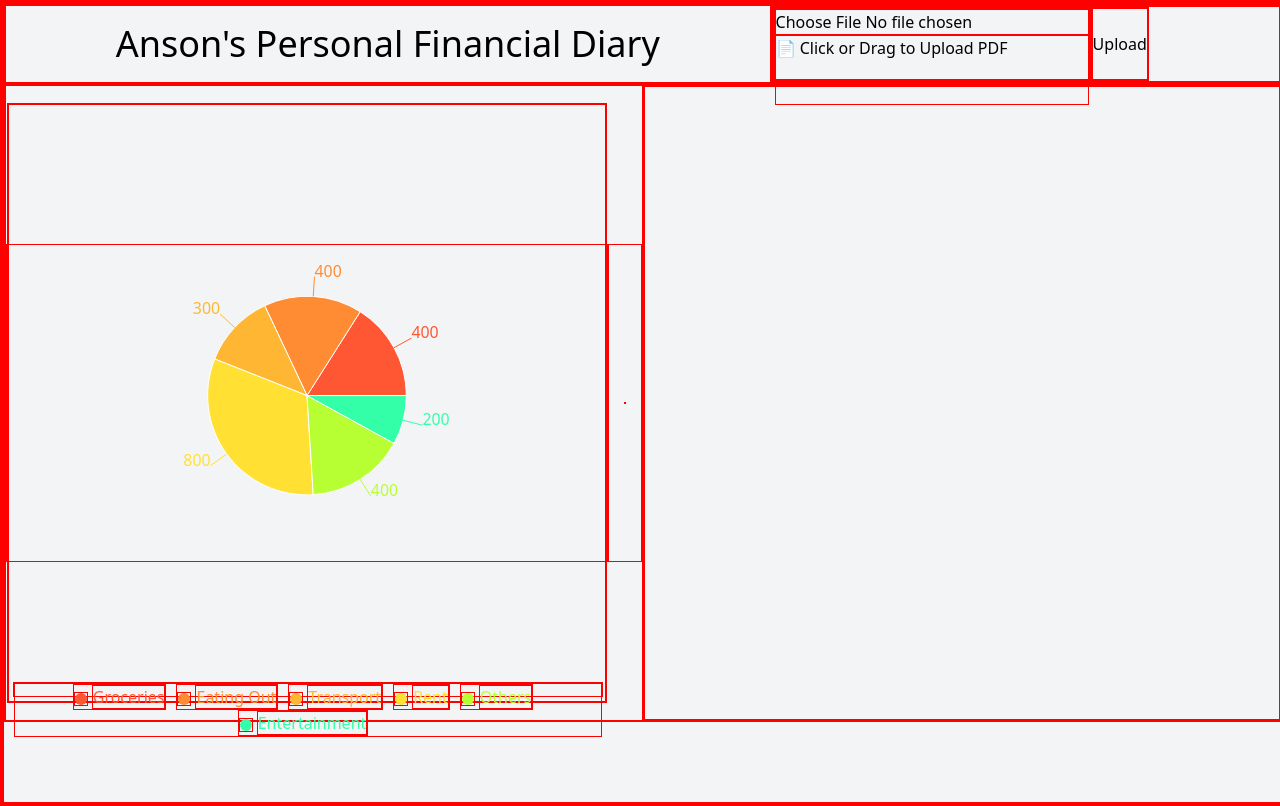
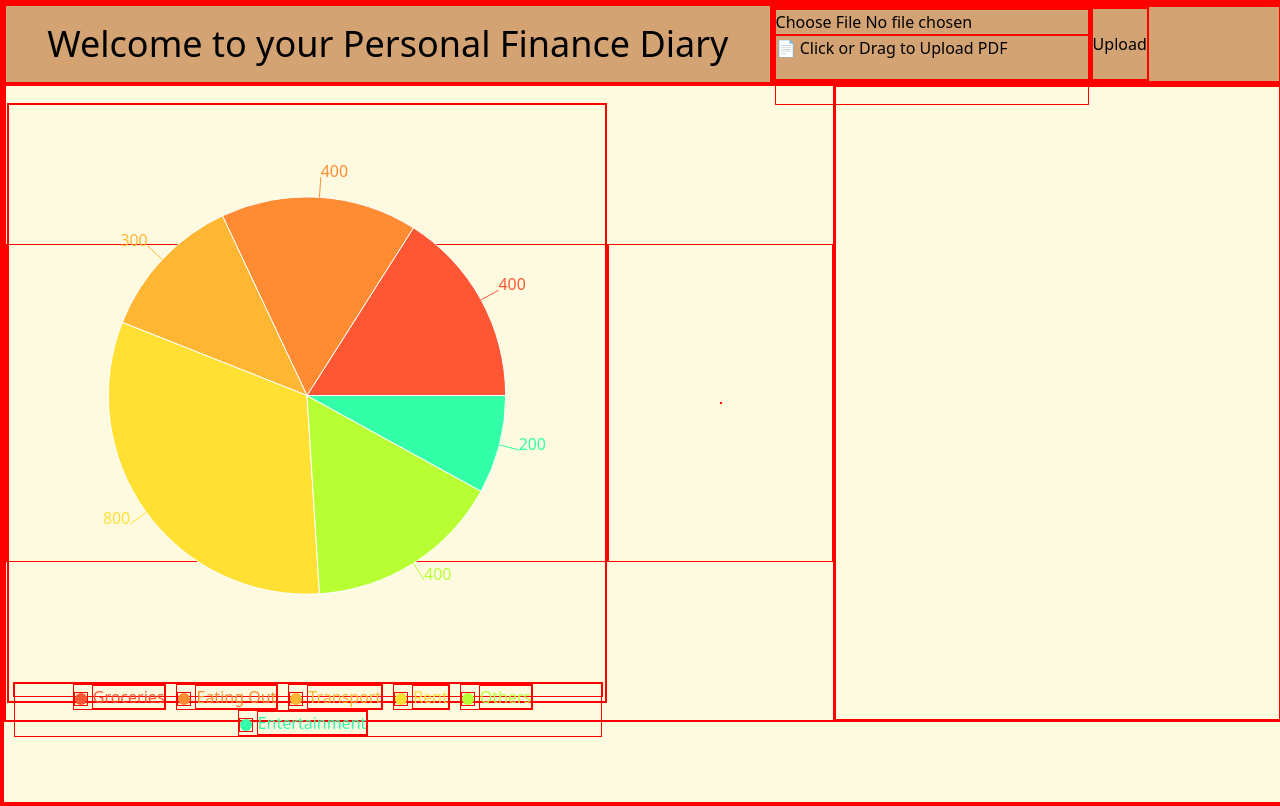
Before and after one commit to tudourocky/moneytree, a React (Vite) app in the folder frontend/: page / in a window 1280 px wide. Built offline with nearby package versions, Linux system fonts and the light colour scheme.

Commit message:
completed hackathon yay

```diff
--- a/frontend/src/App.jsx
+++ b/frontend/src/App.jsx
@@ -69,10 +69,10 @@ function App() {
 
     //some api call, fetch, and then affect setChartData
     return (
-        <div className="flex flex-col h-screen w-screen bg-gray-100">
-            <div className="flex flex-row h-[10%] w-full">
+        <div className="flex flex-col h-screen w-screen bg-[#FEFAE0]">
+            <div className="flex flex-row h-[10%] w-full bg-[#D4A373]">
                 <div className="h-full w-[60%] flex items-center justify-center text-4xl">
-                    Anson's Personal Financial Diary
+                    Welcome to your Personal Finance Diary
                 </div>
                 <div className="h-full w-[40%] flex items-center justify-center">
                     <FileUpload file={file} isButtonClicked={isButtonClicked} setFile={setFile} setIsButtonClicked={setIsButtonClicked}/>
@@ -80,7 +80,7 @@ function App() {
             </div>
 
             <div className="flex flex-row h-[80%] w-full">
-                <div className="flex h-full w-[50%] flex-column items-center justify-center">
+                <div className="flex h-full w-[65%] flex-column items-center justify-center">
                     <div className="h-[50%] w-full flex flex-column items-center justify-center">
                         <Chart data={chartData} />
                     </div>
@@ -88,7 +88,7 @@ function App() {
                         <Chat message={message} />
                     </div>
                 </div>
-                <div className="h-full w-[50%] flex items-center justify-center">
+                <div className="h-full w-[35%] flex items-center justify-center">
                     <ExpenseOverview transactions={expenseData} />
                 </div>
             </div>
--- a/frontend/src/Chart.jsx
+++ b/frontend/src/Chart.jsx
@@ -18,7 +18,7 @@ export default function Chart({data}) {
                 data={data}
                 cx="50%"
                 cy="50%"
-                outerRadius={100}
+                outerRadius={200}
                 label
             >
                 {data.map((entry, index) => (
--- a/frontend/src/Chat.jsx
+++ b/frontend/src/Chat.jsx
@@ -7,8 +7,8 @@ export default function Chat({message = []}) {
     }
 
     return (
-        <div>
-            <div>
+        <div className="bg-[#E9EDC9]">
+            <div className="bg-[#CCD5AE]">
                 {message[0].content}
             </div>
             <div>
--- a/frontend/src/ExpenseOverview.jsx
+++ b/frontend/src/ExpenseOverview.jsx
@@ -2,7 +2,7 @@ import React, { useState } from "react";
 
 export default function ExpenseOverview({ transactions = [] }) {
     return (
-        <div className="flex h-full w-full">
+        <div className="flex flex-col h-full w-full p-4 gap-y-6">
             {transactions.map((transaction, index) => (
                 <div key={index}>
                     <ExpenseOverviewCard
@@ -28,13 +28,13 @@ function ExpenseOverviewCard({
     advice,
 }) {
     return (
-        <div>
-            <div>
+        <div className="flex flex-col h-full w-full bg-[#B0C4B1]">
+            <div className="flex flex-row h-full w-full justify-around text-xl">
                 <div>{date}</div>
                 <div>{category}</div>
                 <div>{price}</div>
             </div>
-            <div>
+            <div className="flex flex-row h-full w-full justify-around text-xl">
                 <div>{type}</div>
                 <div>{description}</div>
             </div>
```
Also changed, not shown: 1 other file (tests, documents, lock files or other folders).
